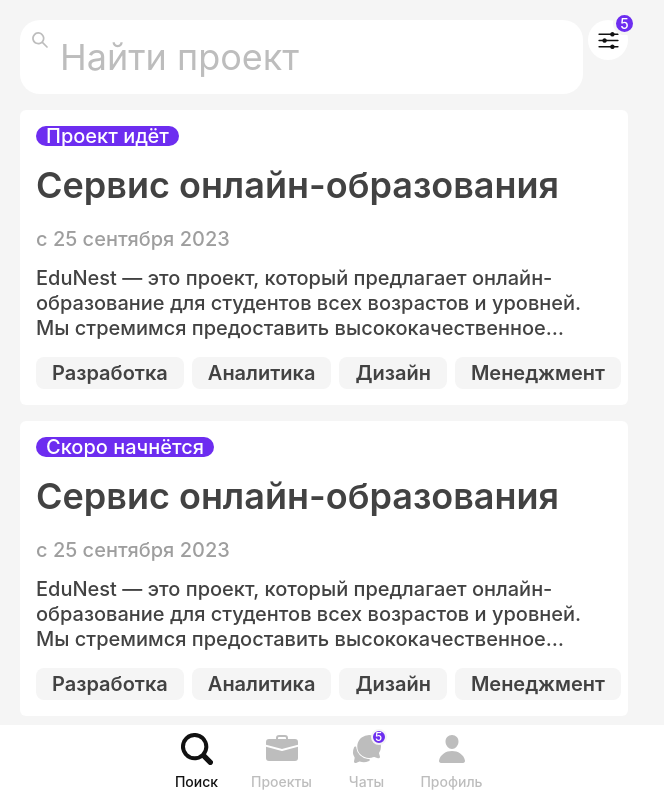
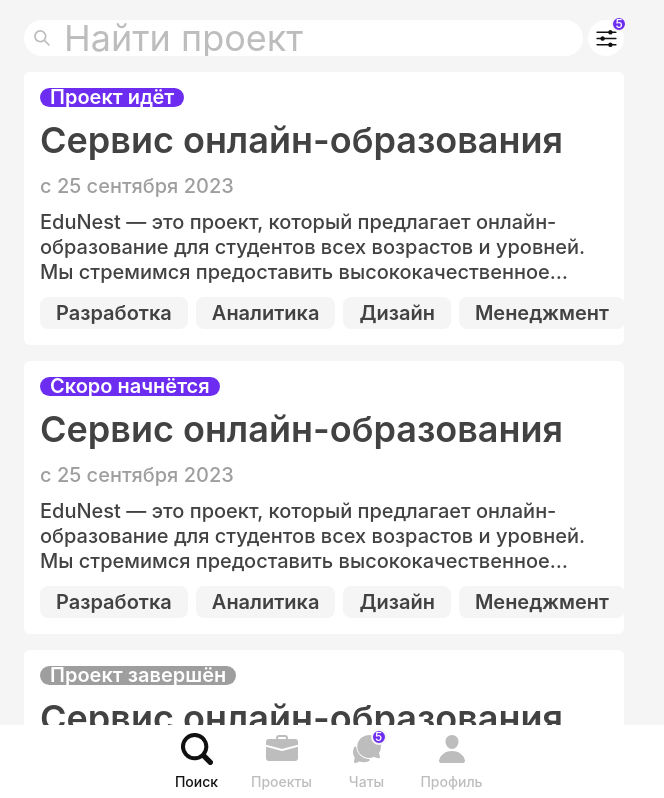
Before and after one commit to habralab/sapphire-team-front, a React (Vite) app: page /search in a window 1280 px wide. Shown: the top 798 px of the page, without its empty margins (316-980 px from the left). Built offline with nearby package versions, Linux system fonts and the light colour scheme; a web font is replaced by a local one.

Commit message:
refactor: страница поиска проекта

```diff
--- a/src/entities/project-card/card/ui/Card.tsx
+++ b/src/entities/project-card/card/ui/Card.tsx
@@ -14,6 +14,7 @@ export const Card = (props: ICard) => {
           md: '4xl',
         }}
         fontWeight={600}
+        lineHeight="120%"
       >
         {title}
       </Text>
@@ -25,6 +26,7 @@ export const Card = (props: ICard) => {
         }}
         fontWeight={500}
         color="gray.500"
+        lineHeight="120%"
       >
         {date}
       </Text>
@@ -42,7 +44,7 @@ export const Card = (props: ICard) => {
           overflow: 'hidden',
         }}
         lineHeight={{
-          base: '115%',
+          base: '120%',
           md: '125%',
         }}
       >
--- a/src/features/projects-list/filter-project/FilterProject.tsx
+++ b/src/features/projects-list/filter-project/FilterProject.tsx
@@ -12,32 +12,32 @@ export const FilterProject = () => {
         alignItems="center"
         justifyContent="center"
         bg="white"
-        width="40px"
-        height="40px"
+        width="36px"
+        height="36px"
         borderRadius="50%"
         ml="5px"
       >
-        <Icon as={IoOptions} boxSize="25px"></Icon>
+        <Icon as={IoOptions} boxSize="25px" />
         {filters && (
           <Flex
             position="absolute"
-            top="-8px "
-            right="-8px"
-            width="23px"
-            height="23px"
+            top="-4px "
+            right="-3px"
+            width="16px"
+            height="16px"
             lineHeight="0"
             justifyContent="center"
             alignItems="center"
             bg="purple.600"
             color="white"
             fontSize={{
-              base: 'sm',
-              sm: 'sm',
-              md: 'sm',
+              base: 'xs',
+              sm: 'xs',
+              md: 'xs',
             }}
             fontWeight="500"
             borderRadius="50%"
-            border="3px solid"
+            border="2px solid"
             borderColor="gray.100"
           >
             {dummyFilter}
--- a/src/features/projects-list/search-project/SearchProject.tsx
+++ b/src/features/projects-list/search-project/SearchProject.tsx
@@ -1,7 +1,9 @@
+import { Button } from '@chakra-ui/react';
+
 import { IActiveInput, IInput } from '~/shared/types/SearchInput';
 import { SearchInputForm } from '~/shared/ui/SearchInput';
 
-export const SearchProject = ({ activeInput }: IActiveInput) => {
+export const SearchProject = ({ isActiveInput, activeInput }: IActiveInput) => {
   const handleSumbit = (value: IInput) => {
     console.log(value);
   };
@@ -12,6 +14,25 @@ export const SearchProject = ({ activeInput }: IActiveInput) => {
         activeInput={activeInput}
         placeholder="Найти проект"
       />
+      {isActiveInput && (
+        <Button
+          flex={0}
+          height="36px"
+          minW={'53px'}
+          ml={'8px'}
+          onClick={() => {
+            activeInput(false);
+          }}
+          fontSize={{
+            base: 'sm',
+            sm: '2xl',
+            md: '4xl',
+          }}
+          fontWeight={400}
+        >
+          Отмена
+        </Button>
+      )}
     </>
   );
 };
--- a/src/pages/SearchPage/ui/SearchPage.tsx
+++ b/src/pages/SearchPage/ui/SearchPage.tsx
@@ -1,6 +1,5 @@
-import { Box, Button, Container, Flex, Icon, Link, Text } from '@chakra-ui/react';
+import { Container, Flex } from '@chakra-ui/react';
 import { useState } from 'react';
-import { IoOptions } from 'react-icons/io5';
 
 import { data } from '~/pages/SearchPage';
 
@@ -11,7 +10,7 @@ import { FilterProject, SearchProject } from '~/features/projects-list';
 export const SearchPage = () => {
   const [isActiveInput, setActiveInput] = useState(false);
   return (
-    <Container maxW="container.sm" mt={5}>
+    <Container maxW="container.sm" mt={5} px="20px">
       <Flex
         alignContent={'center'}
         gap={4}
@@ -23,24 +22,8 @@ export const SearchPage = () => {
             activeInput={(value) => {
               setActiveInput(value);
             }}
+            isActiveInput={isActiveInput}
           />
-          {isActiveInput && (
-            <Button
-              flex={0}
-              minW={'70px'}
-              onClick={() => {
-                setActiveInput(false);
-              }}
-              fontSize={{
-                base: 'sm',
-                sm: '2xl',
-                md: '4xl',
-              }}
-              fontWeight={400}
-            >
-              Отмена
-            </Button>
-          )}
           {!isActiveInput && <FilterProject />}
         </Flex>
         {data.map((project) => (
--- a/src/shared/types/SearchInput/SearchInputType.ts
+++ b/src/shared/types/SearchInput/SearchInputType.ts
@@ -9,5 +9,6 @@ export interface IInput {
 }
 
 export interface IActiveInput {
+  isActiveInput?: boolean;
   activeInput: (value: boolean) => void;
 }
--- a/src/shared/ui/SearchInput/SearchInputForm.tsx
+++ b/src/shared/ui/SearchInput/SearchInputForm.tsx
@@ -21,8 +21,8 @@ export const SearchInputForm = ({ placeholder, onSubmit, activeInput }: ISearchI
       <Flex>
         <FormControl>
           <InputGroup>
-            <InputLeftElement pointerEvents="none">
-              <SearchIcon color="gray.400" />
+            <InputLeftElement w="36px" h="36px" pointerEvents="none">
+              <SearchIcon color="gray.400" w="16px" h="16px" />
             </InputLeftElement>
             <Input
               fontSize={{
@@ -36,6 +36,7 @@ export const SearchInputForm = ({ placeholder, onSubmit, activeInput }: ISearchI
               variant="unstyled"
               pl="40px"
               borderRadius="20px"
+              height="36px"
               color="gray.900"
               _placeholder={{ color: 'gray.400' }}
               background="white"
--- a/src/widgets/project-card/ui/ProjectCard.tsx
+++ b/src/widgets/project-card/ui/ProjectCard.tsx
@@ -1,10 +1,4 @@
-import {
-  Box as StatusTag,
-  CardBody,
-  Card as ChakraCard,
-  Text,
-  Flex,
-} from '@chakra-ui/react';
+import { Box as StatusTag, CardBody, Card as ChakraCard, Flex } from '@chakra-ui/react';
 
 import { IProjectCard } from '~/widgets/project-card';
 
@@ -16,7 +10,7 @@ export const ProjectCard = (props: IProjectCard) => {
     <ChakraCard variant="sapphire" alignContent={'center'}>
       <CardBody
         display="flex"
-        padding={'16px 16px 10px 16px'}
+        padding={'16px 16px 0px 16px'}
         flexDirection="column"
         gap={'0.75rem'}
       >
@@ -27,11 +21,11 @@ export const ProjectCard = (props: IProjectCard) => {
             sm: 'lg',
             md: 'xl',
           }}
-          fontWeight={500}
-          lineHeight={0}
+          fontWeight={600}
+          lineHeight="7px"
           color={'white'}
           width={'fit-content'}
-          p={'10px'}
+          p={'6px 10px'}
           borderRadius={'20px'}
         >
           {status}
@@ -41,7 +35,7 @@ export const ProjectCard = (props: IProjectCard) => {
       {type === 'all' && (
         <Flex
           overflowX={'auto'}
-          p={'6px 16px 16px 16px'}
+          p={'0.75rem 16px 16px 16px'}
           gap={2}
           css={{
             '&::-webkit-scrollbar': {
```
